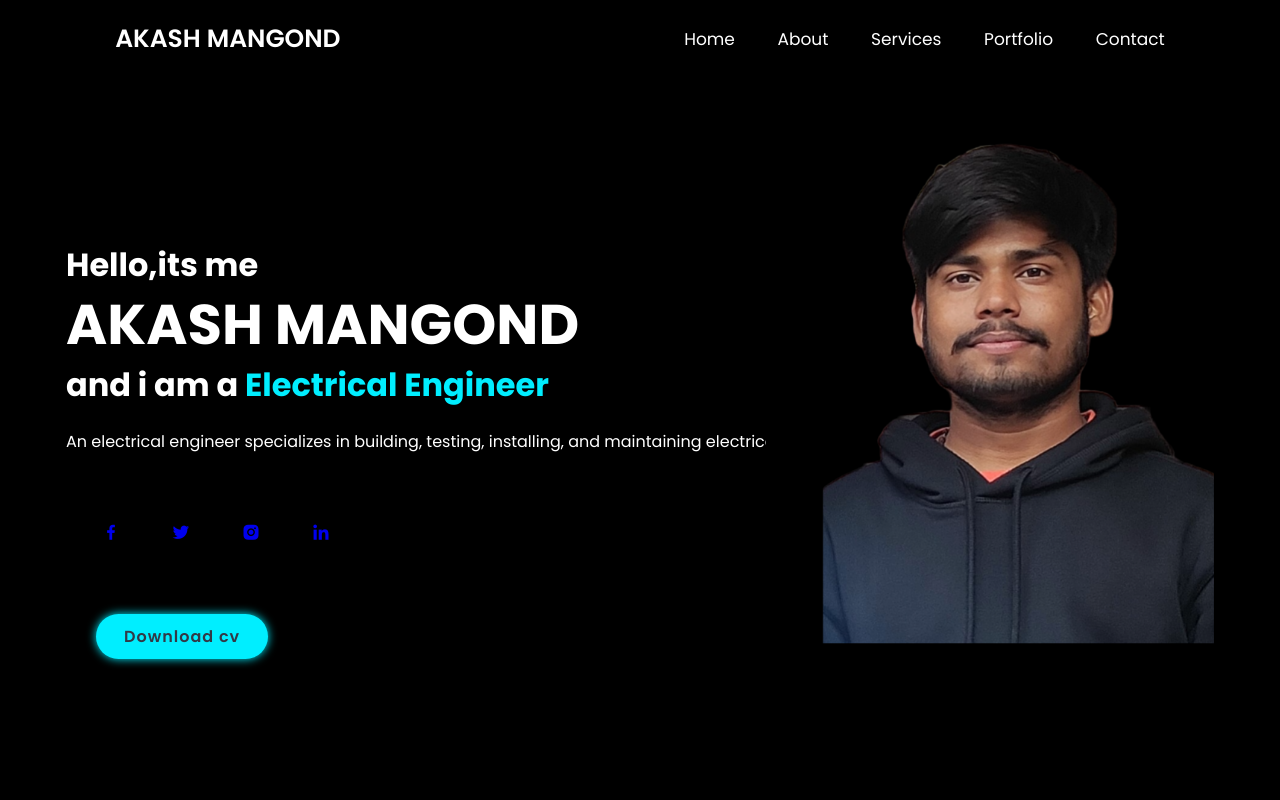
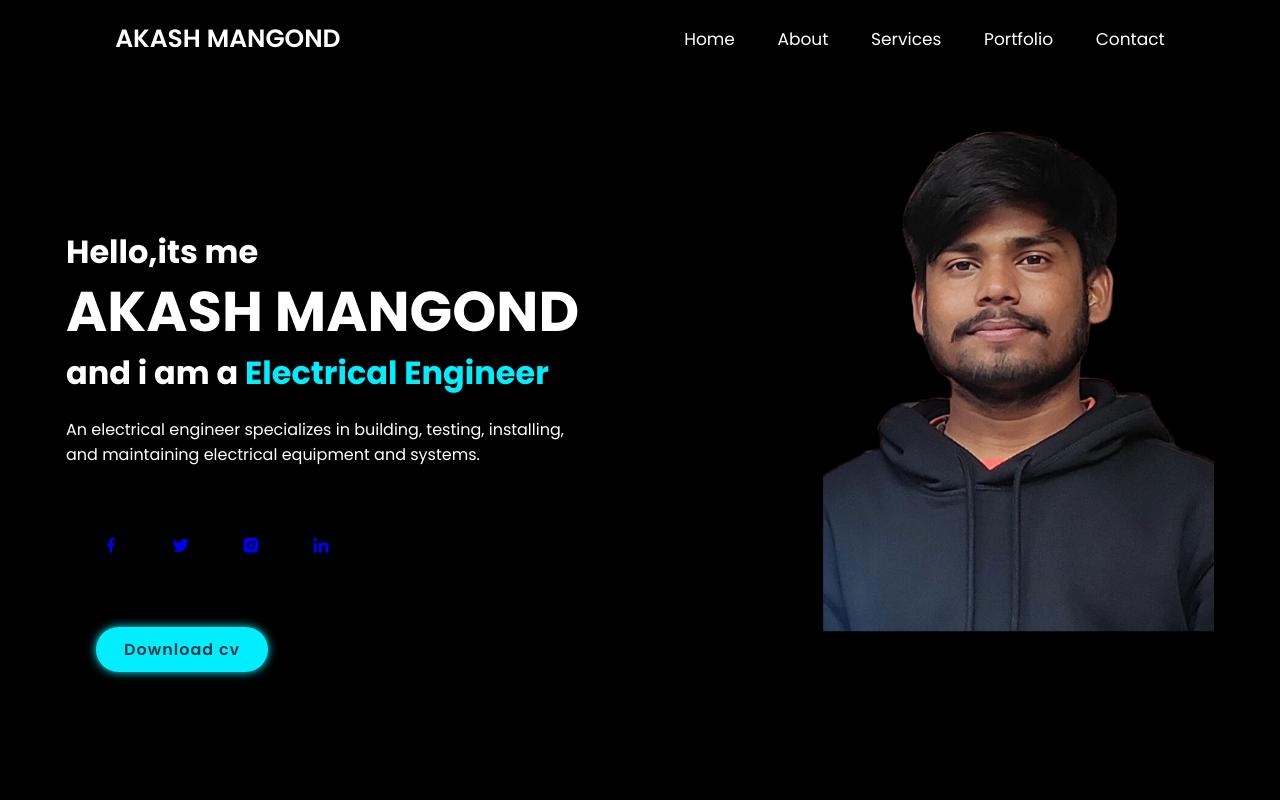
Before and after one commit to akash6629/resume, a plain HTML site: page index.html in a window 1280 px wide. Shown: the top 800 px of the page. Drawn offline with nearby package versions, Linux system fonts and the light colour scheme.

Commit message:
Update index.html

```diff
--- a/index.html
+++ b/index.html
@@ -34,7 +34,7 @@
         <h3>Hello,its me</h3>
         <h1>AKASH MANGOND</h1>
         <h3>and i am a<span class="multiple-text">  Electrical Engineer </span></h3>
-        <p>An electrical engineer specializes in building, testing, installing, and maintaining electrical equipment and systems.</p>
+        <p>An electrical engineer specializes in building, testing, installing,<br>and maintaining electrical equipment and systems.</p>
 
 
         <div class="social-media">
```
